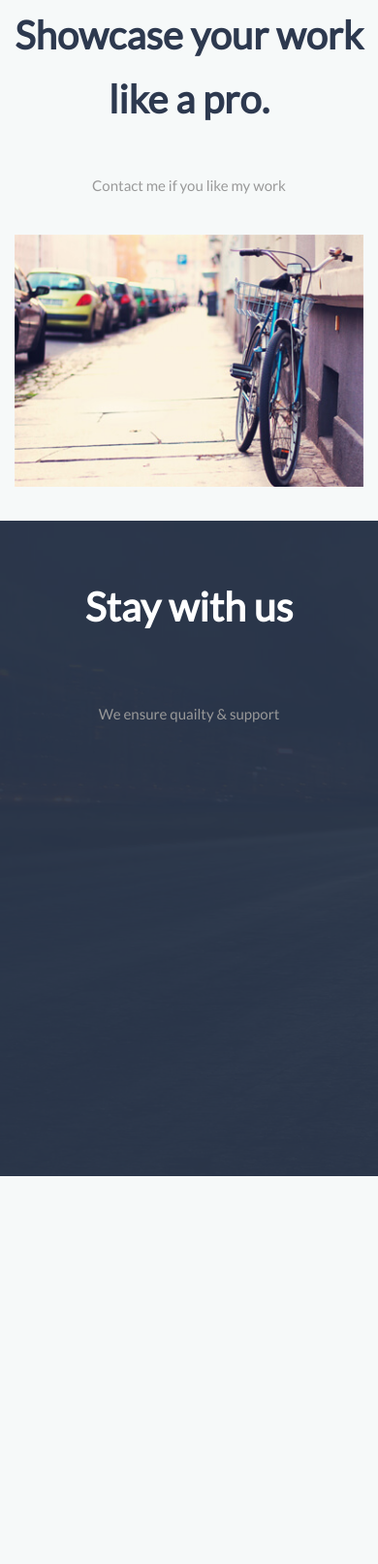
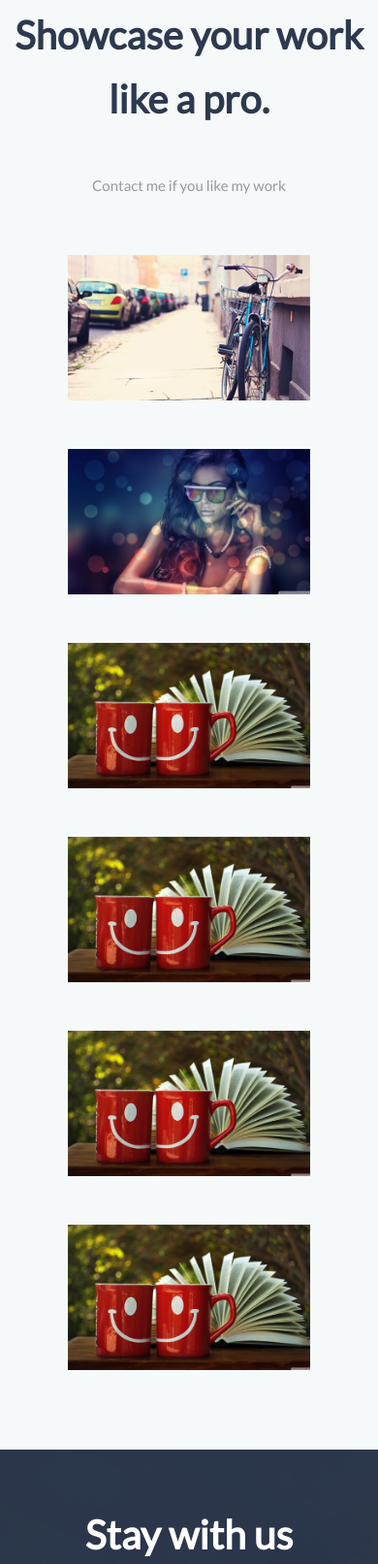
Before and after one commit to 3ddesign/strict_p, a website: page app/index.html in a window 390 px wide. Shown: the part 2191-3804 px from the top of the page at 97% size. Before the commit the page ends 3404 px from the top, so only its background shows below. Drawn offline with Linux system fonts and the light colour scheme.

Commit message:
works - hover

```diff
--- a/app/index.html
+++ b/app/index.html
@@ -84,30 +84,49 @@
 
 <!-- TODO:  -->
             <div class="row">
-                <div class="col-md-4">
+                <div class="col-lg-4 col-md-6 col-sm-12">
                    <div class="work-item">
                      <div class="work-item-img" style="background-image: url(img/work/img1.jpg);"></div>
+                     <i class="fa fa-eye"></i>
                    </div>
                 </div>
-                <div class="col-md-4">
+                <div class="col-lg-4 col-md-6 col-sm-12">
+                  <div class="work-item">
+                    <div class="work-item-img" style="background-image: url(img/work/img2.jpg);"></div>
+                    <i class="fa fa-eye"></i>
+                  </div>
+
+                </div>
+                <div class="col-lg-4 col-md-6 col-sm-12">
+                  <div class="work-item">
+                    <div class="work-item-img" style="background-image: url(img/work/img3.jpg);"></div>
+                    <i class="fa fa-eye"></i>
+                  </div>
+                </div>
+                <div class="col-lg-4 col-md-6 col-sm-12">
+                  <div class="work-item">
+                    <div class="work-item-img" style="background-image: url(img/work/img3.jpg);"></div>
+                    <i class="fa fa-eye"></i>
+                  </div>
+                </div>
+                <div class="col-lg-4 col-md-6 col-sm-12">
+                  <div class="work-item">
+                    <div class="work-item-img" style="background-image: url(img/work/img3.jpg);"></div>
+                    <i class="fa fa-eye"></i>
+                  </div>
+                </div>
+                <div class="col-lg-4 col-md-6 col-sm-12">
+                  <div class="work-item">
+                    <div class="work-item-img" style="background-image: url(img/work/img3.jpg);"></div>
+                    <i class="fa fa-eye"></i>
+                  </div>
+                </div>
+            </div>
 
 
-                </div>
-                <div class="col-md-4">
 
-                </div>
             </div>
-            <div class="row">
-                <div class="col-md-4">
 
-                </div>
-
-                </div>
-                <div class="col-md-4">
-
-                </div>
-            </div>
-        </div>
     </section>
 
 <!-- TODO:  -->
--- a/app/sass/_media.scss
+++ b/app/sass/_media.scss
@@ -47,6 +47,11 @@
     .main-block {
         height: 600px;
     }
+    .work-item-img {
+      height: 150px;
+      width: 250px;
+    }
+
 }
 /* Custom, iPhone Retina */
 @media only screen and (max-width : 320px) {
@@ -57,6 +62,11 @@
 
     .main-block {
         height: 400px;
+    }
+
+    .work-item-img {
+      height: 150px;
+      width: 250px;
     }
 }
 /**/
--- a/app/sass/main.scss
+++ b/app/sass/main.scss
@@ -193,6 +193,13 @@ h4 {
 		color: #999;
 		font-size: 15px;
 	}
+
+.col-lg-4,
+.col-md-6,
+.col-sm-12, {
+	text-align: center;
+margin-bottom:50px;
+}
 }
 
 .work-item {
@@ -208,16 +215,34 @@ h4 {
 			background-color: $accent-color;
 			opacity: 0.6;
 			z-index: 2;
-			transition: all .5s ease;
+		}
+		.fa {
+			opacity: 0.8;
 		}
 	}
-
 	&-img {
 		width: 360px;
 		height: 260px;
 		background-size: cover;
+		margin-left: 4px;
+		margin: 0 auto;
+	}
+	.fa {
+		font-size: 30px;
+		color: #fff;
+		position: absolute;
+		top: 110px;
+		left:190px;
+		opacity: 0;
+		z-index: 3;
 	}
 }
+
+
+
+
+
+
 
 .contact-section {
 	margin-top: 8%;
@@ -233,7 +258,7 @@ h4 {
 	}
 
 	&:before {
-		content: "";
+		content: '';
 		position: absolute;
 		top: 0;
 		left: 0;
@@ -243,5 +268,7 @@ h4 {
 		background-color: #2d394f;
 	}
 }
+
+
 //to end
 @import 'media';
```
Also changed, not shown: app/css/main.min.css.
